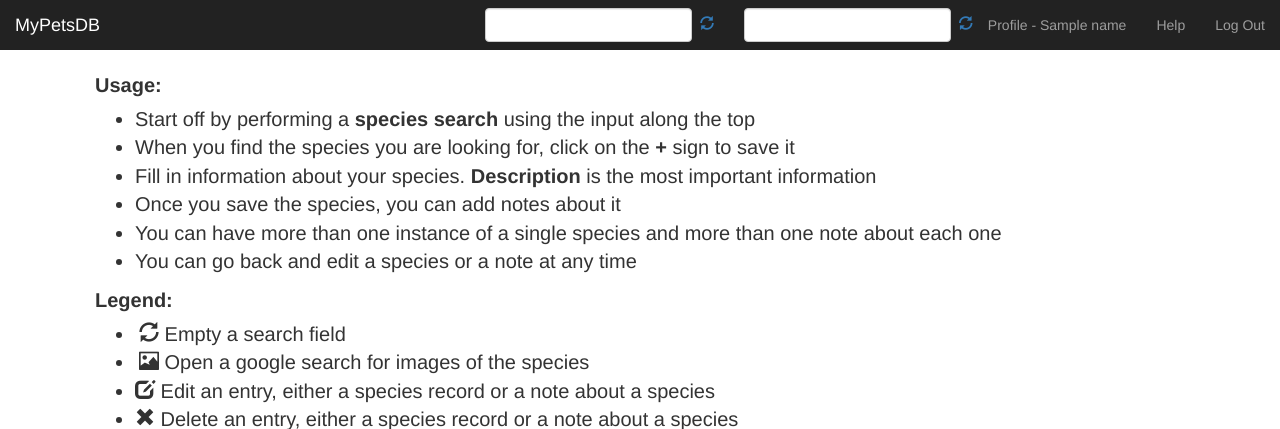
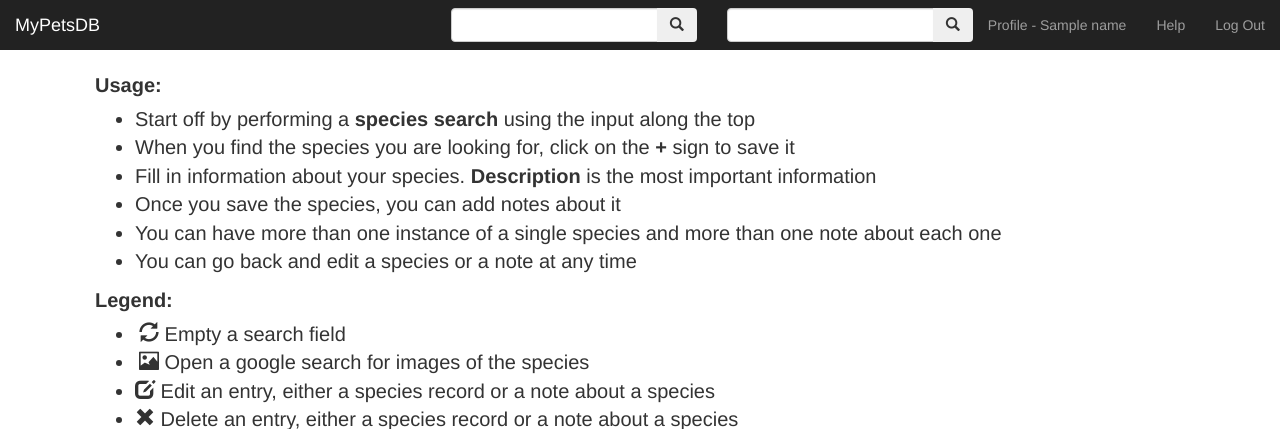
Before and after one commit to mbroome/mypetsdb, a Python web app: template mypetsdb/templates/help.html in a window 1280 px wide. Shown: the top 429 px of the page. Run offline with Jinja, Linux system fonts and the light colour scheme; the template is opened without the code that fills it: most values are stand-ins (such as "Sample title", 1, 10 or a date in 2020); form fields are guessed from the names that the template uses; some libraries are stand-ins or nearby versions.

Commit message:
The search forms look better now

```diff
--- a/mypetsdb/templates/dashboard_base.html
+++ b/mypetsdb/templates/dashboard_base.html
@@ -39,14 +39,28 @@ MyPetsDB
         <div id="navbar" class="navbar-collapse collapse">
           <ul class="nav navbar-nav navbar-right">
             <li>
-               <form class="navbar-form navbar-left" action={{ url_for('search.search_species') }} method=post>
-                  <div>{{ searchform.speciessearch(class_="form-control") }} <a href='/dashboard'><span class="glyphicon glyphicon-refresh" style="padding-left: 4px;" aria-hidden="true"></span></a></div>
+               <form class="navbar-form navbar-left" action={{ url_for('search.search_species') }} method=post id="species-search-form">
+                  <div class="input-group">
+                     {{ searchform.speciessearch(class_="form-control") }}
+                     <span class="input-group-btn">
+                        <button class="btn btn-secondary" type="button" id="species-search" onclick="document.getElementById('species-search-form').submit();">
+                           <span class="glyphicon glyphicon-search" aria-hidden="true">
+                        </button>
+                     </span>
+                  </div>
                </form>
             </li>
 
             <li>
-               <form class="navbar-form navbar-right" action={{ url_for('ui.dashboard') }} method=post>
-                  <div>{{ searchform.petsearch(class_="form-control") }} <a href='/dashboard'><span class="glyphicon glyphicon-refresh" style="padding-left: 4px;" aria-hidden="true"></span></a></div>
+               <form class="navbar-form navbar-right" action={{ url_for('ui.dashboard') }} method=post id="pet-search-form">
+                  <div class="input-group">
+                     {{ searchform.petsearch(class_="form-control") }}
+                     <span class="input-group-btn">
+                        <button class="btn btn-secondary" type="button" id="pet-search" onclick="document.getElementById('pet-search-form').submit();">
+                           <span class="glyphicon glyphicon-search" aria-hidden="true">
+                        </button>
+                     </span>
+                  </div>
                </form>
             </li>
             <li><a href="{{ url_for('profile.profile') }}">Profile - {{ name }}</a></li>
```
Also changed, not shown: mypetsdb/interface/search.py (+9 -11 lines).
